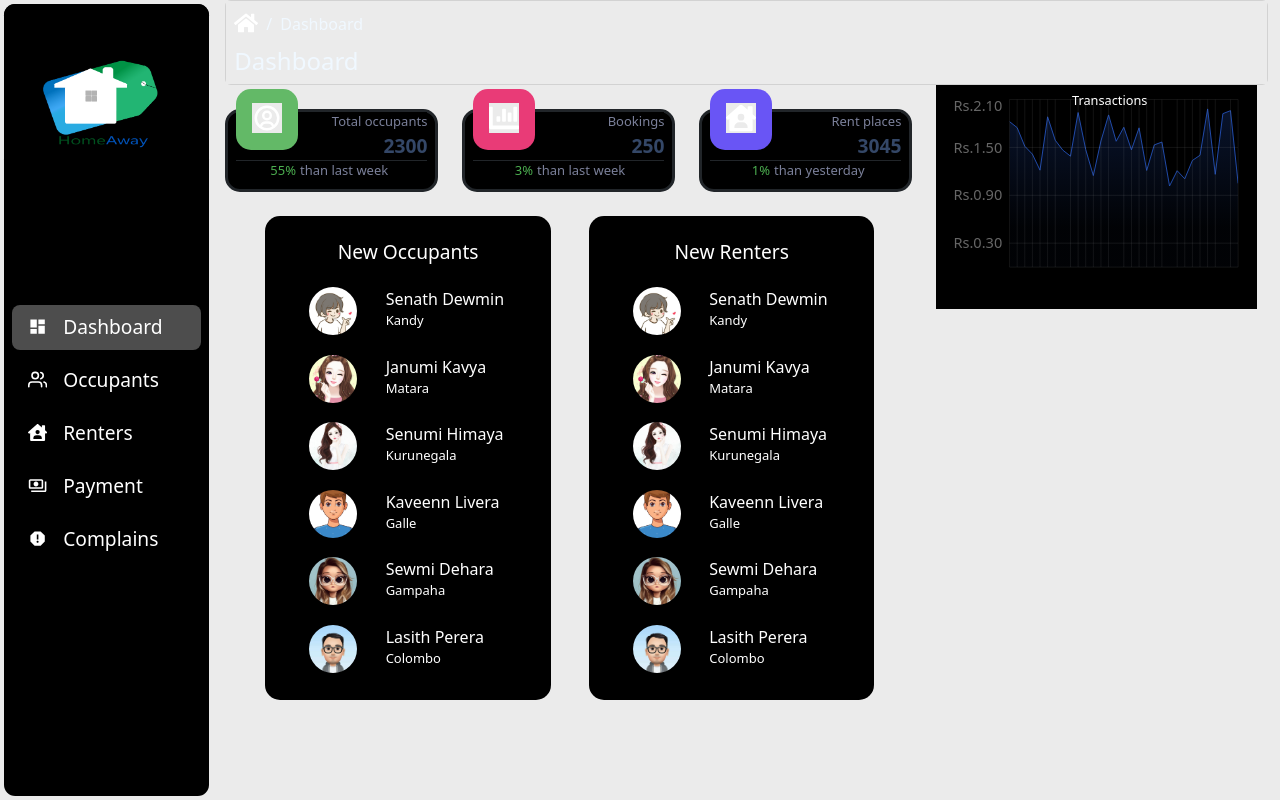
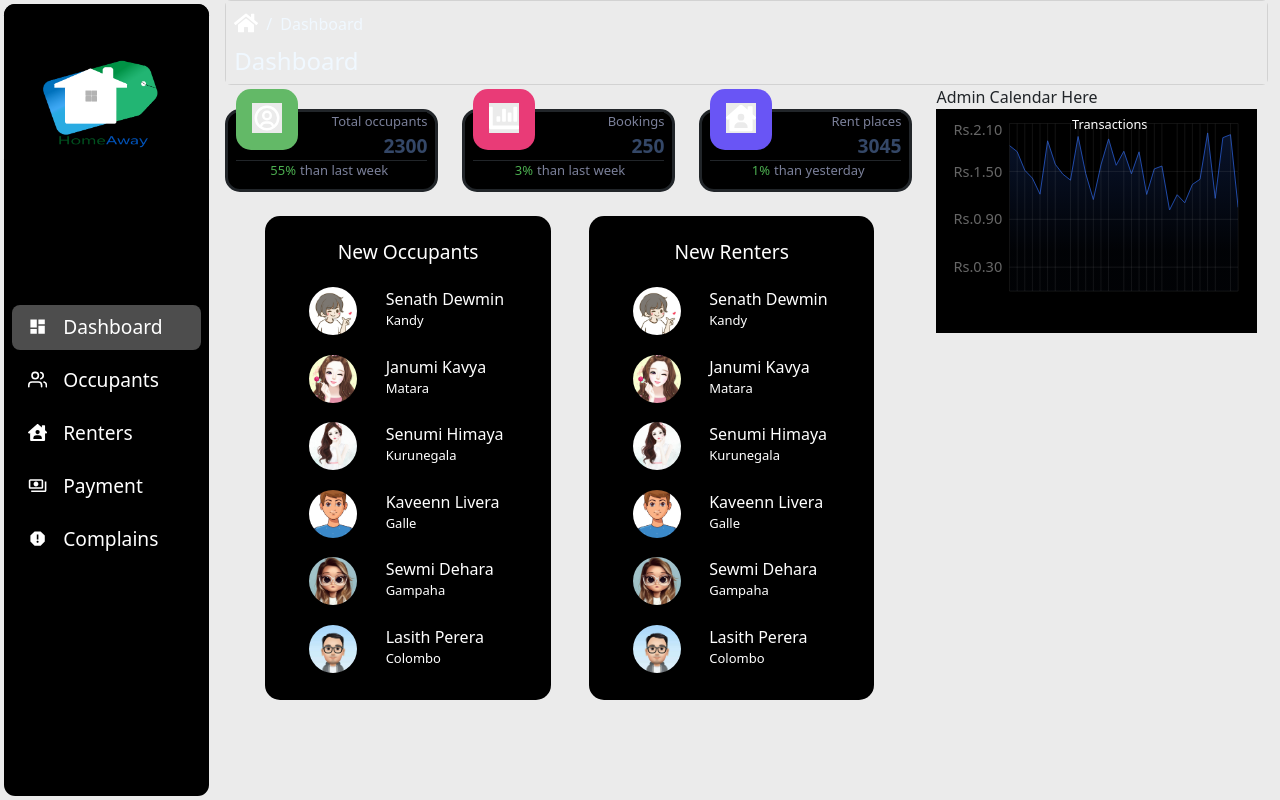
Before and after one commit to GP-43/homeaway-frontend, a React (Create React App) app: page /admin/dashboard in a window 1280 px wide. Built offline with nearby package versions, Linux system fonts and the light colour scheme.

Commit message:
File Structure created
File structure created. need to work.

```diff
--- a/src/views/pages/Admin/Dashboard.jsx
+++ b/src/views/pages/Admin/Dashboard.jsx
@@ -45,6 +45,7 @@ function Dashboard() {
           </Row>
         </Col>
         <Col>
+          <Row className="mx-0">Admin Calendar Here</Row>
           <Row className="mx-0">
             <Col className="px-0 mx-0 daily-transaction-box">
               <DailyTransactions />
```
Also changed, not shown: src/components/admin/adminCalendar/AdminCalendar.jsx (added, +12 -0 lines).
